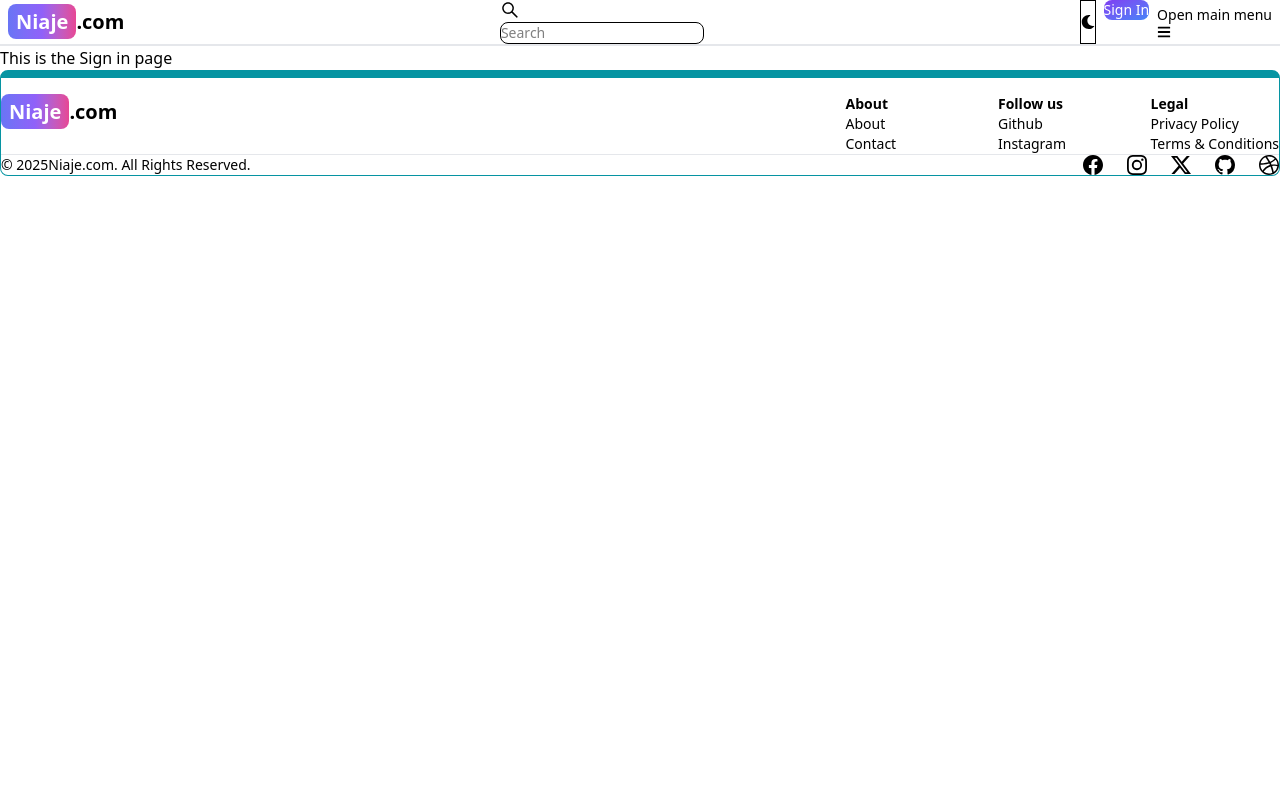
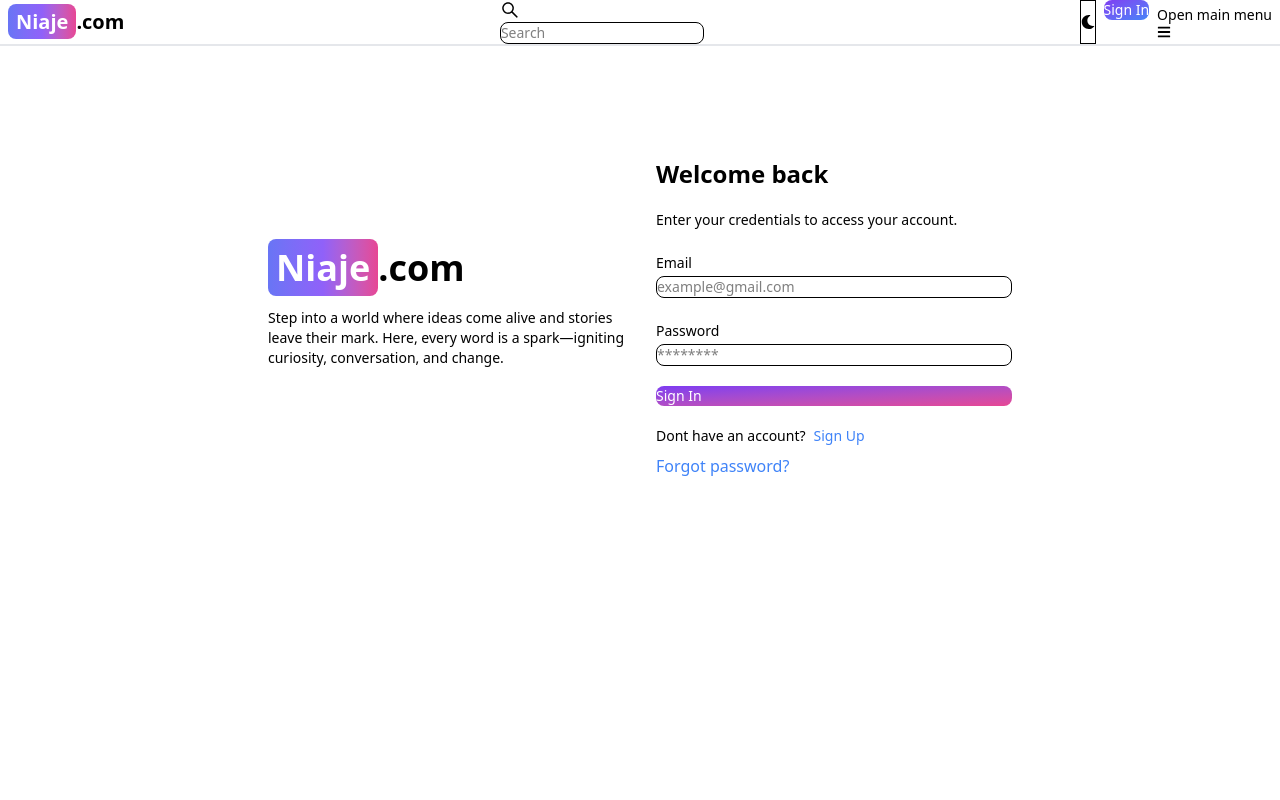
Before and after one commit to CalebKeson/mern-blog, a React (Vite) app in the folder frontend/: page /sign-in in a window 1280 px wide. Shown: the top 800 px of the page. Built offline with nearby package versions, Linux system fonts and the light colour scheme.

Commit message:
complete sign in page functionality

```diff
--- a/frontend/src/components/Header.jsx
+++ b/frontend/src/components/Header.jsx
@@ -33,7 +33,7 @@ const Header = () => {
           <FaMoon />
         </Button>
         <Link to="/sign-in">
-          <Button className="bg-gradient-to-br from-purple-600 to-blue-500 text-white hover:bg-gradient-to-bl focus:ring-blue-300 dark:focus:ring-blue-800" >
+          <Button className="bg-gradient-to-br from-purple-600 to-blue-500 text-white hover:bg-gradient-to-bl cursor-pointer" >
             Sign In
           </Button>
         </Link>
--- a/frontend/src/pages/Signin.jsx
+++ b/frontend/src/pages/Signin.jsx
@@ -1,11 +1,144 @@
-import React from 'react'
+import { Button, Label, TextInput, Alert, Spinner } from "flowbite-react";
+import React from "react";
+import { Link, useNavigate } from "react-router-dom";
 
 const Signin = () => {
+  const [formdata, setFormData] = React.useState({});
+  const [error, setError] = React.useState(null);
+  const [loading, setLoading] = React.useState(false);
+
+  const navigate = useNavigate();
+
+  const handleChange = (e) => {
+    setFormData({ ...formdata, [e.target.id]: e.target.value.trim() });
+  };
+
+  const handleSubmit = async (e) => {
+    e.preventDefault();
+    // Handle form submission logic here
+    if (!formdata.email) {
+      setError({ message: "Please provide an email!" });
+      return;
+    }
+    if (!formdata.password) {
+      setError({ message: "Please provide a password!" });
+      return;
+    }
+    try {
+      setLoading(true);
+      setError(null);
+      const response = await fetch("/api/auth/signin", {
+        method: "POST",
+        headers: {
+          "Content-Type": "application/json",
+        },
+        body: JSON.stringify(formdata),
+      });
+      const data = await response.json();
+      if (data.success === false) {
+        setError(data);
+        return;
+      }
+      setLoading(false);
+      navigate("/");
+    } catch (error) {
+      setError(error);
+      setLoading(false);
+      console.error("Error signing up:", error);
+    }
+  };
   return (
-    <div>
-      This is the Sign in page
+    <div className="min-h-screen mt-20">
+      <div className="flex gap-8 p-3 max-w-3xl mx-auto flex-col md:flex-row md:items-center">
+        {/* left side */}
+        <div className="flex-1">
+          <Link
+            to="/"
+            className="self-center font-bold dark:text-white text-4xl"
+          >
+            <span className="px-2 py-1 bg-gradient-to-r from-indigo-500 via-purple-500 to-pink-500 rounded-lg text-white">
+              Niaje
+            </span>
+            .com
+          </Link>
+          <p className="text-sm mt-5">
+            Step into a world where ideas come alive and stories leave their
+            mark. Here, every word is a spark—igniting curiosity, conversation,
+            and change.
+          </p>
+        </div>
+        {/* right side */}
+        <div className="flex-1 mt-5 md:mt-0">
+          <form onSubmit={handleSubmit} className="flex flex-col gap-5 mt-5">
+            <h1 className="text-2xl font-bold">Welcome back</h1>
+            <p className="text-sm">
+              Enter your credentials to access your account.
+            </p>
+
+            <div>
+              <Label htmlFor="email">Email</Label>
+              <TextInput
+                type="email"
+                placeholder="example@gmail.com"
+                id="email"
+                value={formdata.email}
+                onChange={handleChange}
+              />
+            </div>
+            <div>
+              <Label htmlFor="password">Password</Label>
+              <TextInput
+                type="password"
+                placeholder="********"
+                id="password"
+                value={formdata.password}
+                onChange={handleChange}
+              />
+            </div>
+            <Button
+              disabled={loading}
+              type="submit"
+              className="bg-gradient-to-br from-purple-600 to-pink-500 text-white hover:bg-gradient-to-bl cursor-pointer"
+            >
+              {loading ? (
+                <>
+                  <Spinner size="sm" /> <span className="pl-3">Loading...</span>
+                </>
+              ) : (
+                "Sign In"
+              )}
+            </Button>
+          </form>
+          <div className="flex flex-col gap-2">
+            <p className=" flex gap-2 text-sm mt-5">
+              Dont have an account?{" "}
+              <Link
+                to="/sign-up"
+                className="text-blue-500 hover:text-blue-800 dark:text-blue-400"
+              >
+                Sign Up
+              </Link>
+            </p>
+            <Link
+              to="/forgot-password"
+              className="text-blue-500 hover:text-blue-800 dark:text-blue-400"
+            >
+              Forgot password?
+            </Link>
+          </div>
+          {error && (
+            <Alert
+              color="failure"
+              className="mt-5"
+              onDismiss={() => setError(null)}
+            >
+              {error.message}
+            </Alert>
+          )}
+        </div>
+      </div>
     </div>
-  )
-}
+  );
+};
 
-export default Signin
+export default Signin;
--- a/frontend/src/pages/Signup.jsx
+++ b/frontend/src/pages/Signup.jsx
@@ -44,7 +44,7 @@ const Signup = () => {
         return;
       }
       setLoading(false);
-      navigate("/");
+      navigate("/sign-in");
     } catch (error) {
       setError(error);
       setLoading(false);
@@ -74,6 +74,10 @@ const Signup = () => {
         {/* right side */}
         <div className="flex-1 mt-5 md:mt-0">
           <form onSubmit={handleSubmit} className="flex flex-col gap-5 mt-5">
+            <h1 className="text-2xl font-bold">Create an account</h1>
+            <p className="text-sm">
+              Enter your details to create an account.
+            </p>
             <div>
               <Label htmlFor="username">Username</Label>
               <TextInput
```
